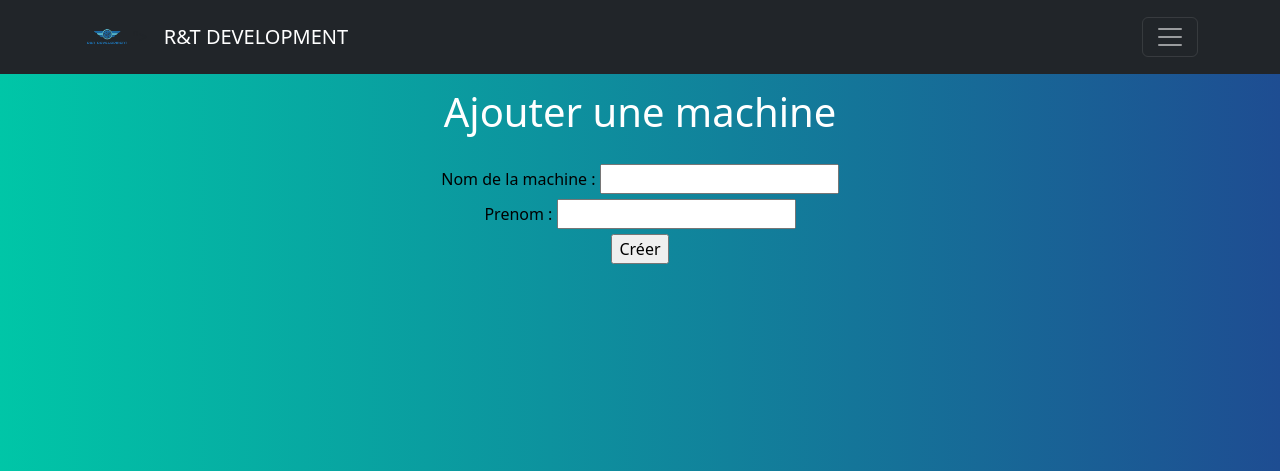
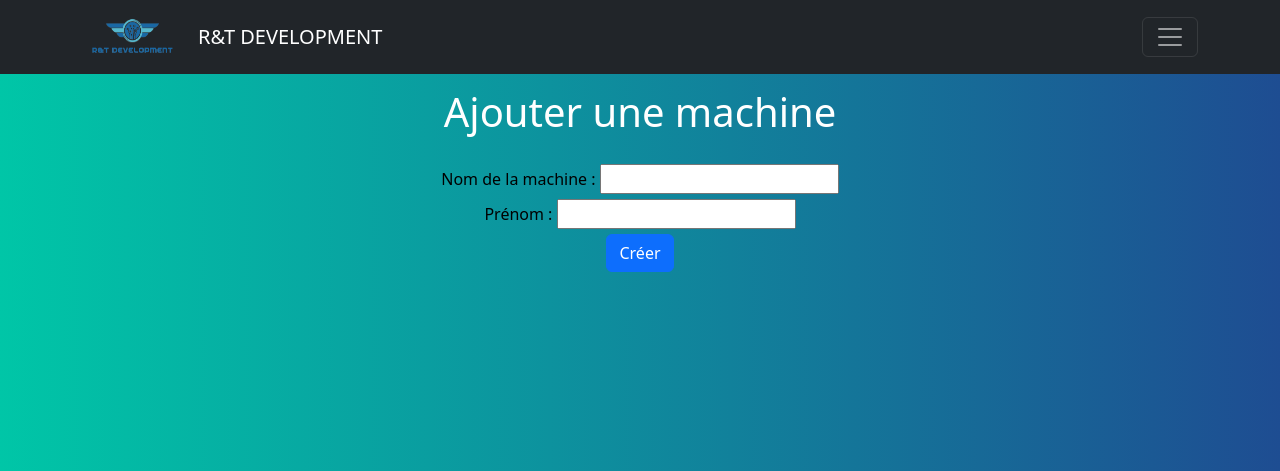
Before and after one commit to evirat/Django, a Django app: page /computerApp/add-machine in a window 1280 px wide. Shown: the top 471 px of the page. Run offline with Django 4.2, Linux system fonts and the light colour scheme.

Commit message:
ajout de la page de login, ajout du logo dans la nav et ajout de la carte pour chaque machine

```diff
--- a/computerApp/templates/computerApp/machine_add.html
+++ b/computerApp/templates/computerApp/machine_add.html
@@ -2,18 +2,18 @@
 
 {% block content %}
     <h1 class="title">Ajouter une machine</h1>
-<form method="post">
+    <form method="post" class="form">
         {% csrf_token %}
         <div class="form-group">
-  <label for="{{ form.nom.id_for_label }}" class="form-label">Nom de la machine : </label>
+            <label for="{{ form.nom.id_for_label }}" class="form-label">Nom de la machine :</label>
             {{ form.nom }}
         </div>
-<div class="form-group"></div>
-  <label for="{{ form.nom.id_for_label }}" class="form-label">Prenom : </label>
+        <div class="form-group">
+            <label for="{{ form.prenom.id_for_label }}" class="form-label">Prénom :</label>
             {{ form.prenom }}
         </div>
-<div>
-  <input type="submit" value="Créer">
+        <div class="form-group">
+            <input type="submit" value="Créer" class="btn btn-primary">
         </div>
     </form>
 {% endblock %}
--- a/computerApp/templates/index.html
+++ b/computerApp/templates/index.html
@@ -15,8 +15,7 @@
     <nav class="navbar bg-dark" data-bs-theme="dark">
         <div class="container">
             <div class="d-flex align-items-center">
-            <img src="/home/etudiant/computermngt/computerApp/static/computerApp/images/rtdev.png" alt="Logo" class="navbar-logo img-fluid rounded-circle" style="max-width: 50px; height: auto;">
-            ">
+                <img src="{% static 'computerApp/images/rtdev.png' %}" alt="Logo" width="100" height="50" class="d-inline-block align-text-top">
             <a class="navbar-brand" href="{% url 'index' %}">R&T DEVELOPMENT</a>
         </div>
             <button class="navbar-toggler" type="button" data-bs-toggle="collapse" data-bs-target="#navbarNav"
--- a/computerApp/views.py
+++ b/computerApp/views.py
@@ -52,4 +52,4 @@ def login_view(request):
             error_message = "Nom d'utilisateur ou mot de passe incorrect."
             return render(request, 'login.html', {'error_message': error_message})
     else:
-        return render(request, 'login.html')
+        return render(request, 'templates/computerApp/login.html')
```
Also changed, not shown: computerApp/templates/computerApp/login.html (+17 -7 lines), computerApp/templates/computerApp/machine_list.html (+9 -0 lines), computerApp/static/css/styles.css (line endings or trailing spaces), db.sqlite3. Lines whose indentation alone changed are shown as unchanged.
